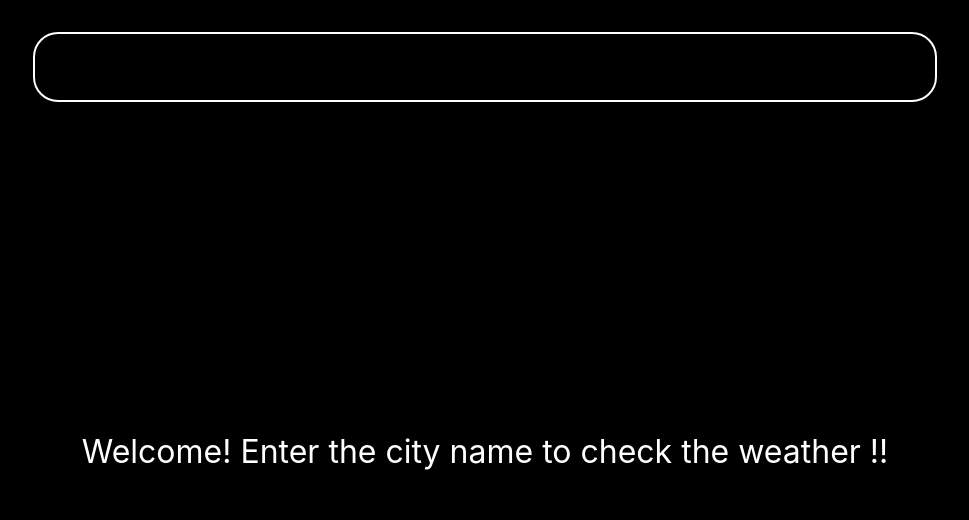
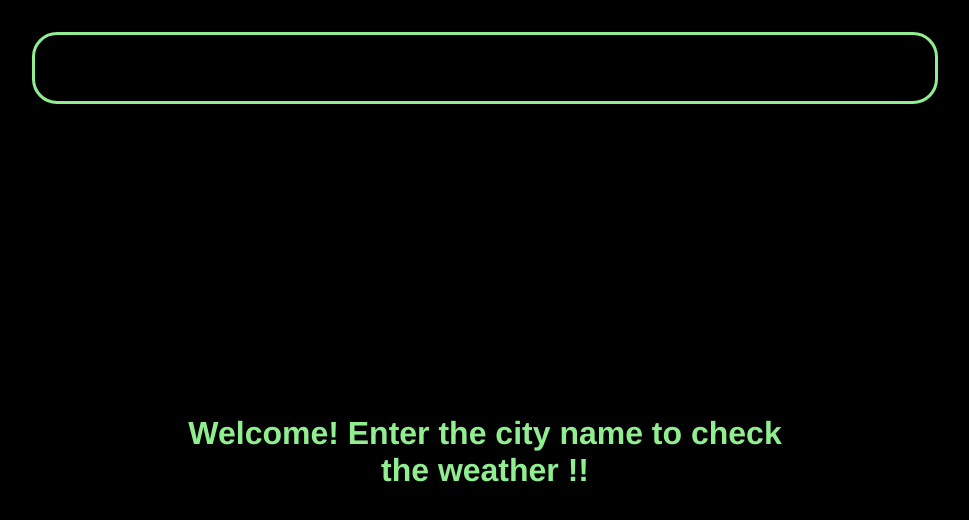
Before and after one commit to 69kazu69/weather-with-react, a React (Create React App) app: page / in a window 1280 px wide. Shown: the top 520 px of the page, without its empty margins (155-1124 px from the left). Built offline with nearby package versions, Linux system fonts and the light colour scheme.

Commit message:
interface changes

```diff
--- a/src/App.css
+++ b/src/App.css
@@ -5,7 +5,7 @@
   height: 100vh;
   flex-direction: column;
   align-items: center;
-  background-color: black;
+  background: rgb(0, 0, 0);
   background-size: cover;
 }
 .container{
@@ -18,24 +18,21 @@
   height: 4rem;
   width: 70%;
   border-radius: 25px;
-  border-color: white;
-  background-color: transparent;
-  color: white;
+    background-color: transparent;
+  color: lightgreen;
   font-size: 2rem;
-  border: 2px solid white;
+  border: 3px solid lightgreen;
   text-align: center;
 }
 .address{
-  color: white;
+  color: rgb(229, 255, 0);
   margin-top: 2rem;
-  font-size: 2rem;
+  font-size: 3rem;
   text-shadow: 1px 1px rgba(255, 255, 255, 0.315);
   font-weight: 900;
   font-family: -apple-system, BlinkMacSystemFont, 'Segoe UI', Roboto, Oxygen, Ubuntu, Cantarell, 'Open Sans', 'Helvetica Neue', sans-serif;
   padding: 1rem;
-  margin: 2rem;
-  border-bottom: 2px solid ;
-}
+  margin: 1rem;}
 
 .climate{
   color: rgb(51, 255, 0);
@@ -60,9 +57,8 @@
   font-weight: 900;
 }
 .date{
-  color: white;
-  padding: 2rem;
-  font-size: 1.5rem;
+  color: olive;
+    font-size: 1.5rem;
 }
 .minmax{
 
@@ -70,28 +66,46 @@
   margin: 2rem;
 }
 .min{
-  color: skyblue;
+
   margin: 1rem;
   border: 2px solid skyblue;
   padding: 1rem;
   border-radius: 25rem;
   transition: ease 300ms;
+  background-color: skyblue;
+  color: black;
 }
 .max{
-  color: rgb(183, 220, 20);
+
   margin: 1rem;
   border: 2px solid rgb(183, 220, 20);
   padding: 1rem;
   border-radius: 25rem;
   transition: ease 300ms;
+  background-color: rgb(183, 220, 20);
+  color: black;
 
 }
 .start{
   text-align: center;
   margin: auto;
-  color: white;
+  color: lightgreen;
   font-size: 2rem;
-  font-family: -apple-system, BlinkMacSystemFont, 'Segoe UI', Roboto, Oxygen, Ubuntu, Cantarell, 'Open Sans', 'Helvetica Neue', sans-serif;
+  font-family: 'Franklin Gothic Medium', 'Arial Narrow', Arial, sans-serif;
+  width: 50%;
+  font-weight: 900;
+}
+.card{
+  background-color: #fff;
+  height: 33vh;
+  width: 266px;
+  display: flex;
+  flex-direction: column;
+  align-items: center;
+  border-radius: 25px;
+  margin: 1.5rem;
+  box-shadow: 4px 2px rgba(255, 249, 249, 0.5);
+  border: 2px solid black;
 }
 
 @media(min-width : 500px){
@@ -104,12 +118,14 @@
 .max{
   margin : 4rem;
 }
+.card{
+  width: 50%;
 }
+}
+
 .min:hover{
-  background-color: skyblue;
-  color: black;
+  color: skyblue;
 }
 .max:hover{
-  background-color: rgb(183, 220, 20);
-  color: black;
+  color: rgb(183, 220, 20);
 }
--- a/src/App.js
+++ b/src/App.js
@@ -43,9 +43,11 @@ function App() {
         <div className='container'>
         <div className='address'>{data.name}, {data.sys.country}</div>
       <div className='date'>{getCurrentDate("-")}</div>
-
+           <div className='card'>
            <div className='climate'>{data.weather[0].main}</div>
            <div className={data.main.temp > 10 ? "temp-warm" : "temp-cold"}>{data.main.temp}°C</div>
+           </div>
+
            <div className='minmax'>
            <div className='min'>Min : {data.main.temp_min}°C</div>
            <div className='max'>Max : {data.main.temp_max}°C</div>
```
